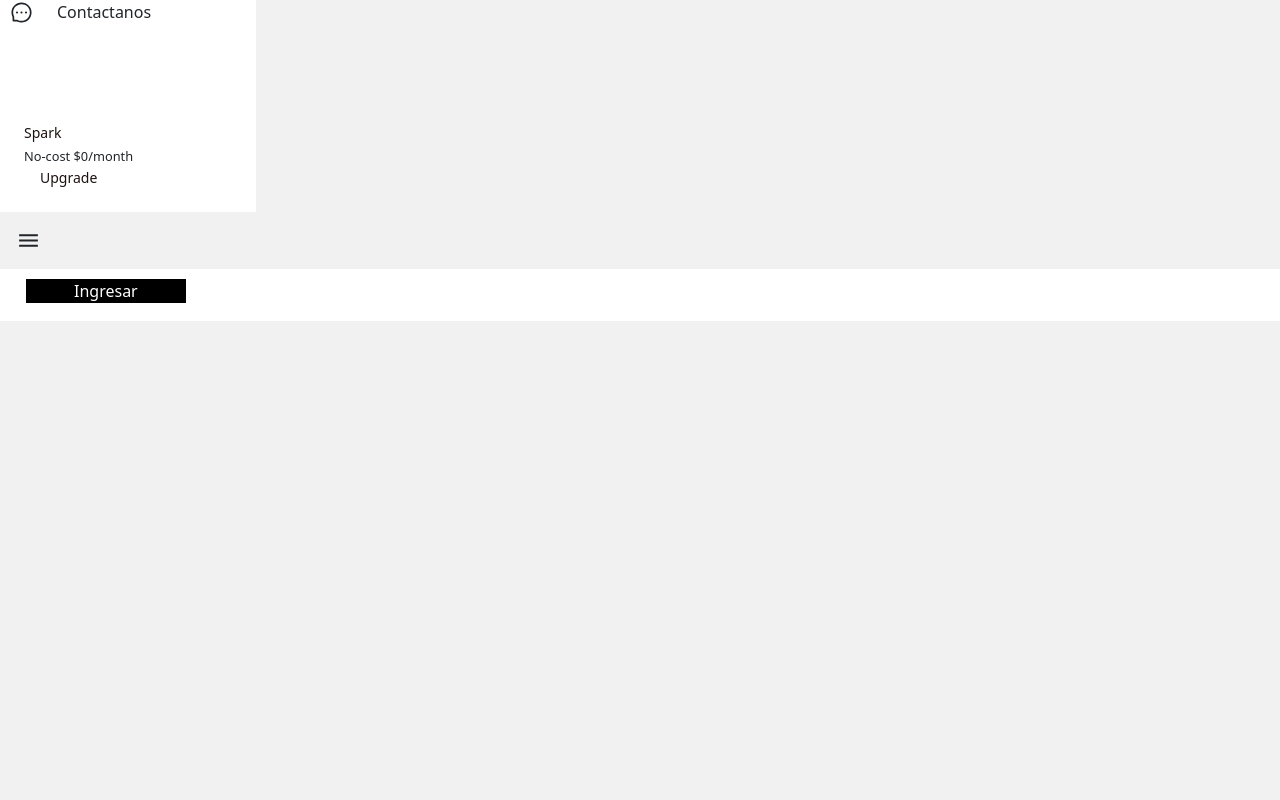
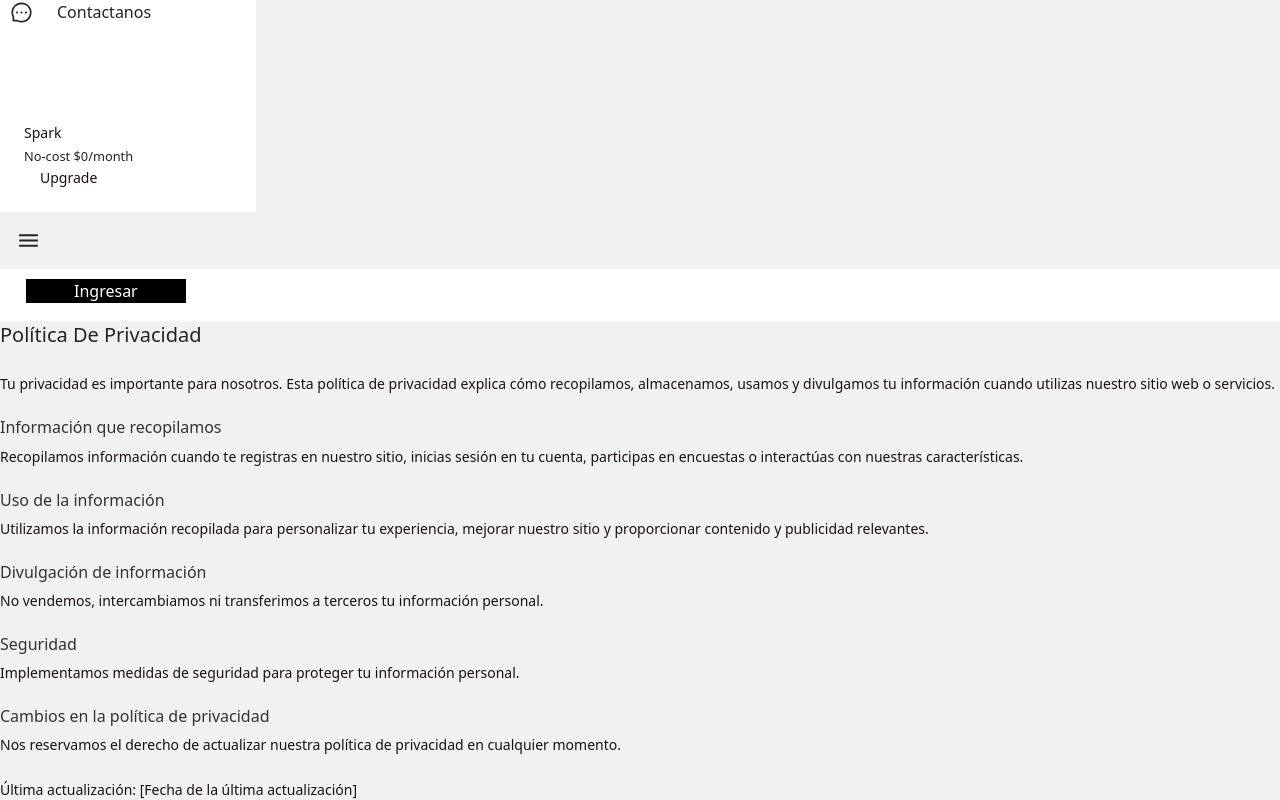
Before and after one commit to 4GeeksAcademy/Proyecto-Final-HomeFix, a React app: page /politicaprivacidad in a window 1280 px wide. Shown: the part 666-1466 px from the top of the page. Before the commit the page ends 987 px from the top, so only its background shows below. Built offline with nearby package versions, Linux system fonts and the light colour scheme; no server answers.

Commit message:
prueba rutas

```diff
--- a/src/front/js/App.js
+++ b/src/front/js/App.js
@@ -12,7 +12,8 @@ import CreateProduct from "./component/createproduct.js";
 import Card from "./component/card.js";
 import Questions from "./component/questions.js";
 import About from "./component/about.js";
-import Politica from "./component/politica.js";
+import PoliticaPrivacidad from "./component/politicaprivacidad.js";
+import Contactanos from "./component/contactanos.js";
 
 
 import { Navigate } from 'react-router-dom';
@@ -60,7 +61,8 @@ const App = () => {
         <Route path="/build/:bID" element={<Build />} />
         <Route path="/questions" element={<Questions />} />
         <Route path="/about" element={<About />} />
-        <Route path="/politica" element={<Politica />} />
+        <Route path="/politicaprivacidad" element={<PoliticaPrivacidad />} />
+        <Route path="/contactanos" element={<Contactanos />} />
 
         {/* {!store.token ? (
           <Route element={isUserAuthenticated ? <Navigate to="/home" /> : <Login />} path="/login" />
--- /dev/null
+++ b/src/front/js/component/contactanos.js
@@ -0,0 +1,23 @@
+import React from 'react';
+
+const Contactanos = () => {
+  return (
+    <div className="max-w-screen-lg mx-auto p-8">
+      <h1 className="text-3xl font-bold mb-4">Contáctanos</h1>
+
+      <p className="mb-4">
+        ¿Tienes preguntas o comentarios? ¡Estamos aquí para ayudarte! Ponte en
+        contacto con nosotros a través del siguiente correo electrónico:
+      </p>
+
+      <a
+        href="mailto:info@homefix.es"
+        className="text-blue-500 hover:underline font-bold"
+      >
+        info@homefix.es
+      </a>
+    </div>
+  );
+};
+
+export default Contactanos;
--- a/src/front/js/component/politica.js
+++ /dev/null
@@ -1,28 +0,0 @@
-import React, { Component } from "react";
-import "../styles/politica.css";
-
-const Politica = () => {
-    return (<>
-        <div>
-            <h1>Política de Privacidad para [HomeFix]</h1>
-            <p>Última actualización: [Enero 2024]</p>
-
-            <p>
-                Bienvenido/a a [HomeFix] ("Nosotros", "Nuestra", o
-                "Aplicación"). Tu privacidad es importante para nosotros. Esta Política
-                de Privacidad explica cómo recopilamos, usamos, divulgamos y protegemos
-                tu información cuando utilizas nuestra aplicación.
-            </p>
-
-            {/* ... Otro contenido del componente ... */}
-
-            <p>
-                **Contacto** Si tienes alguna pregunta sobre esta Política de
-                Privacidad, contáctanos en [correo electrónico de contacto].
-            </p>
-        </div>
-    </>
-    );
-};
-
-export default Politica;
--- /dev/null
+++ b/src/front/js/component/politicaprivacidad.js
@@ -0,0 +1,56 @@
+import React,{Component} from "react";
+
+const PoliticaPrivacidad = () => {
+  return (
+    <div className="max-w-screen-lg mx-auto p-8">
+      <h1 className="text-3xl font-bold mb-4">Política de Privacidad</h1>
+
+      <p className="mb-4">
+        Tu privacidad es importante para nosotros. Esta política de privacidad
+        explica cómo recopilamos, almacenamos, usamos y divulgamos tu información
+        cuando utilizas nuestro sitio web o servicios.
+      </p>
+
+      <h2 className="text-xl font-bold mb-2">Información que recopilamos</h2>
+
+      <p className="mb-4">
+        Recopilamos información cuando te registras en nuestro sitio, inicias
+        sesión en tu cuenta, participas en encuestas o interactúas con nuestras
+        características.
+      </p>
+
+      <h2 className="text-xl font-bold mb-2">Uso de la información</h2>
+
+      <p className="mb-4">
+        Utilizamos la información recopilada para personalizar tu experiencia,
+        mejorar nuestro sitio y proporcionar contenido y publicidad relevantes.
+      </p>
+
+      <h2 className="text-xl font-bold mb-2">Divulgación de información</h2>
+
+      <p className="mb-4">
+        No vendemos, intercambiamos ni transferimos a terceros tu información
+        personal.
+      </p>
+
+      <h2 className="text-xl font-bold mb-2">Seguridad</h2>
+
+      <p className="mb-4">
+        Implementamos medidas de seguridad para proteger tu información personal.
+      </p>
+
+      <h2 className="text-xl font-bold mb-2">Cambios en la política de privacidad</h2>
+
+      <p className="mb-4">
+        Nos reservamos el derecho de actualizar nuestra política de privacidad en
+        cualquier momento.
+      </p>
+
+      <p className="text-gray-500">
+        Última actualización: [Fecha de la última actualización]
+      </p>
+    </div>
+  );
+};
+
+export default PoliticaPrivacidad;
--- a/src/front/js/layouts/sidebar/navbar.js
+++ b/src/front/js/layouts/sidebar/navbar.js
@@ -30,42 +30,50 @@ import { NavLink, useLocation, useRoutes } from "react-router-dom";
 
 
 const NavBar = () => {
-
     const [isLoggedIn, setLoggedIn] = useState(false);
 
     const handleLogin = () => {
+      // Realiza las acciones de inicio de sesión y actualiza el estado isLoggedIn
       setLoggedIn(true);
     };
 
     const handleLogout = () => {
+      // Realiza las acciones de cierre de sesión y actualiza el estado isLoggedIn
       setLoggedIn(false);
     };
 
     return (
-
-
       <div className='flex bg-white h-[4rem] w-full'>
-
         <div className='w-[100%] flex justify-end '>
           <div className='flex mx-3 justify-center items-center'>
-                    {isLoggedIn ? (
+            {!isLoggedIn && (
               <div>
-                            {/* <img className='w-[2rem] h-[2rem]' src={logo} alt="Imagen de perfil" /> */}
-                            <button className="text-white bg-black hover:bg-orange-800 focus:outline-none focus:ring-4 focus:ring-blue-300 font-medium rounded-full text-sm px-5 py-2.5 text-center me-2 mb-2 dark:bg-blue-600 dark:hover:bg-blue-700 dark:focus:ring-blue-800" onClick={handleLogout}>Salir</button>
+                {/* Mostrar solo si el usuario no ha iniciado sesión */}
+                <NavLink to='/login' className='link'>
+                  <button
+                    type='button'
+                    onClick={handleLogin}
+                    className='text-white bg-black hover:bg-orange-800 focus:outline-none focus:ring-4 focus:ring-orange-700 font-medium rounded-full text-sm px-5 py-2.5 text-center me-2 mb-2 dark:bg-orange-600 dark:hover:bg-orange-700 dark:focus:ring-orange-800'
+                  >
+                    Ingresar
+                  </button>
+                </NavLink>
               </div>
-                    ) : (
+            )}
 
-
+            {isLoggedIn && (
               <div>
-                            <NavLink to={"/login"} className="link">
-                                <button type="button" onClick={handleLogin} className="text-white bg-black hover:bg-orange-800 focus:outline-none focus:ring-4 focus:ring-orange-700 font-medium rounded-full text-sm px-5 py-2.5 text-center me-2 mb-2 dark:bg-orange-600 dark:hover:bg-orange-700 dark:focus:ring-orange-800">Ingresar</button>
-                            </NavLink>
+                {/* Mostrar solo si el usuario ha iniciado sesión */}
+                <button
+                  className='text-white bg-black hover:bg-orange-800 focus:outline-none focus:ring-4 focus:ring-blue-300 font-medium rounded-full text-sm px-5 py-2.5 text-center me-2 mb-2 dark:bg-blue-600 dark:hover:bg-blue-700 dark:focus:ring-blue-800'
+                  onClick={handleLogout}
+                >
+                  Salir
+                </button>
               </div>
             )}
           </div>
         </div>
-
-
       </div>
     );
   };
--- a/src/front/js/layouts/sidebar/sidebar.js
+++ b/src/front/js/layouts/sidebar/sidebar.js
@@ -215,11 +215,11 @@ const Sidebar = () => {
                 <BsQuestionCircle size={23} className="min-w-max" />
                 Preguntas Frecuentes
               </NavLink>
-              <NavLink to={"/politica"} className="link">
+              <NavLink to={"/politicaprivacidad"} className="link">
                 <IoKeyOutline size={23} className="min-w-max" />
                 Politica de Privacidad
               </NavLink>
-              <NavLink to={"/settings"} className="link">
+              <NavLink to={"/contactanos"} className="link">
                 <AiOutlineMessage size={23} className="min-w-max" />
                 Contactanos
               </NavLink>
```
Also changed, not shown: src/front/js/styles/politica.css (deleted), 1 other file (tests, documents, lock files or other folders). Lines whose indentation alone changed are shown as unchanged.
